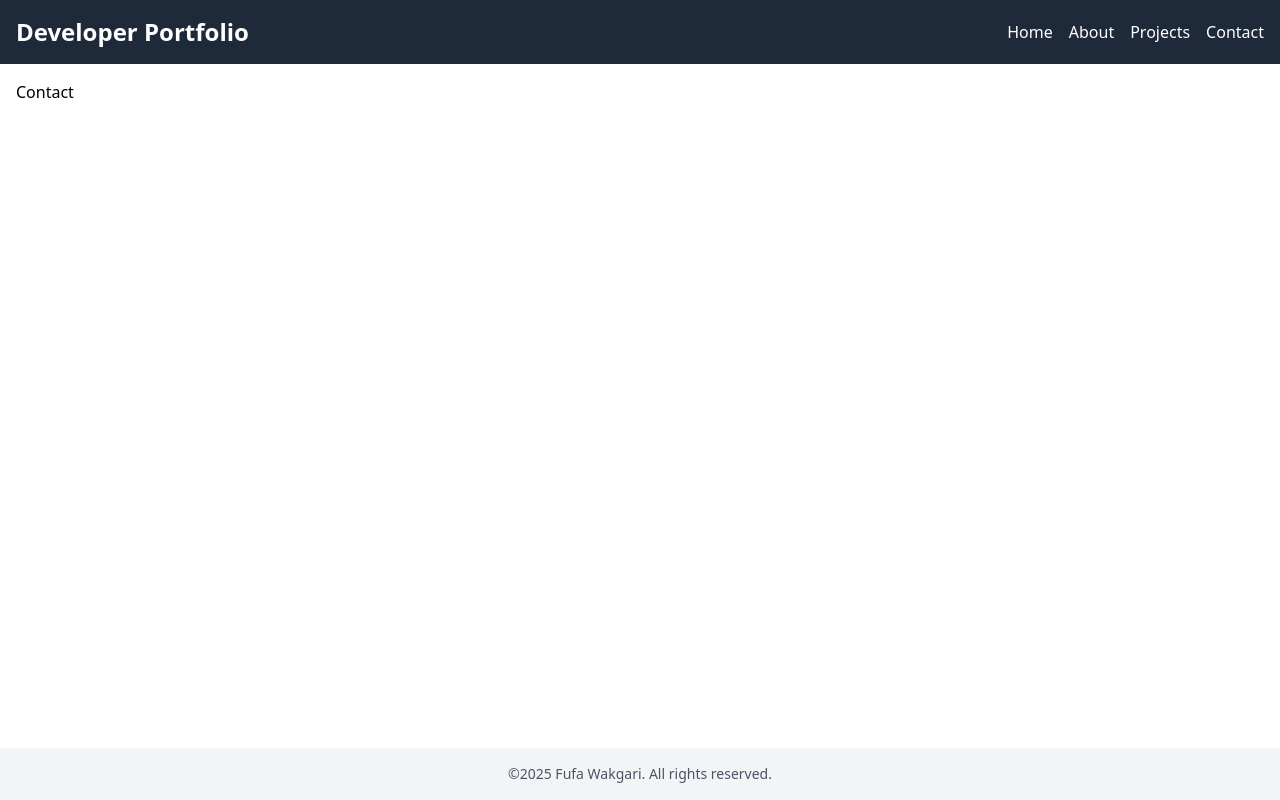
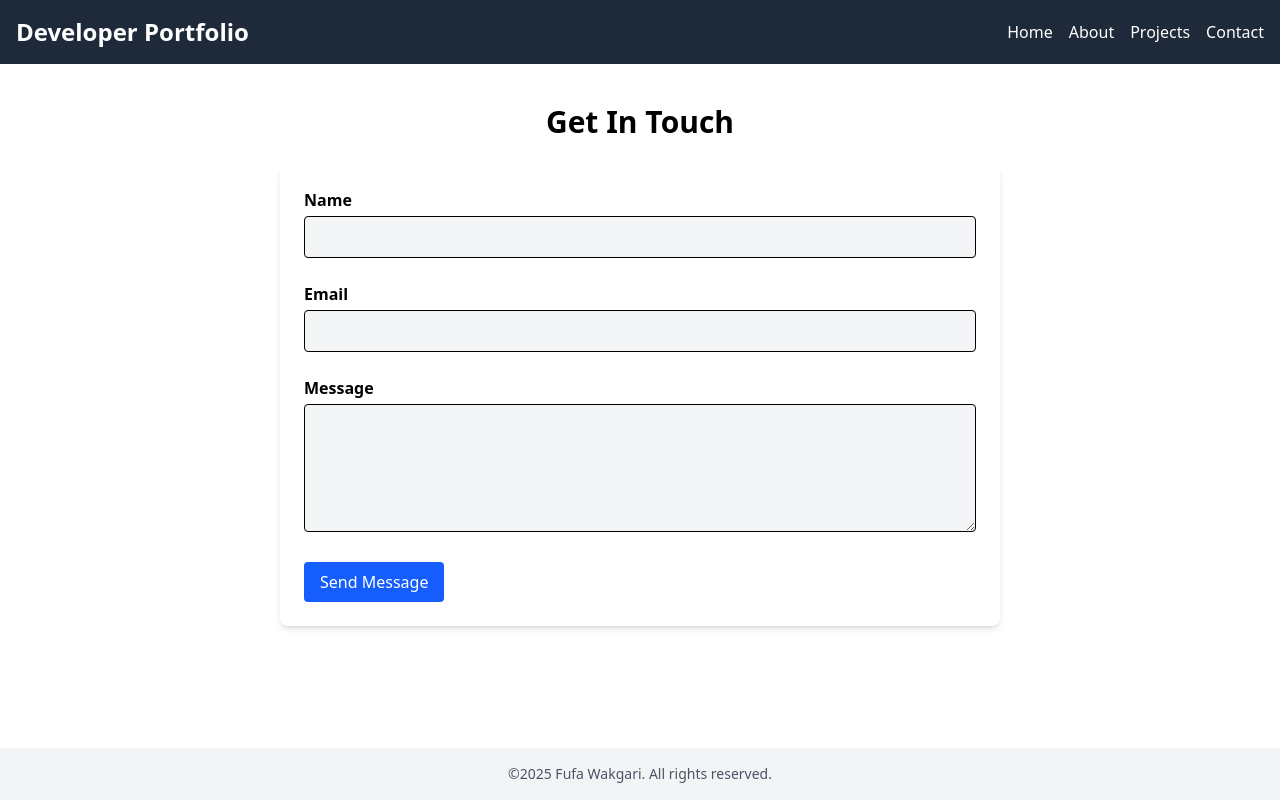
Before and after one commit to fufex3934/nextjs-dev-portifolio, a Next.js app: page /contact in a window 1280 px wide. Built offline with nearby package versions, Linux system fonts and the light colour scheme.

Commit message:
home page

```diff
--- a/src/app/contact/page.tsx
+++ b/src/app/contact/page.tsx
@@ -1,9 +1,77 @@
-import React from 'react'
+"use client"
 
-const Contact = () => {
+import { useState } from "react";
+
+export default function ContactPage() {
+  const [formData, setFormData] = useState({
+    name: "",
+    email: "",
+    message: ""
+  });
+
+  const handleChange = (e: React.ChangeEvent<HTMLInputElement | HTMLTextAreaElement>) => {
+    setFormData({
+      ...formData,
+      [e.target.name]: e.target.value
+    });
+  };
+
+  const handleSubmit = (e: React.FormEvent) => {
+    e.preventDefault();
+    console.log("Submitted Data:", formData);
+    // You can connect this to EmailJS, Formspree, or a backend API.
+  };
+
   return (
-    <div>Contact</div>
-  )
+    <section className="max-w-3xl mx-auto p-6">
+      <h2 className="text-3xl font-bold mb-6 text-center">Get In Touch</h2>
+
+      <form onSubmit={handleSubmit} className="space-y-6 bg-white  shadow-md p-6 rounded-lg">
+        <div>
+          <label className="block mb-1 font-semibold" htmlFor="name">Name</label>
+          <input
+            className="w-full p-2 border rounded bg-gray-100  dark:text-white"
+            type="text"
+            id="name"
+            name="name"
+            required
+            value={formData.name}
+            onChange={handleChange}
+          />
+        </div>
+
+        <div>
+          <label className="block mb-1 font-semibold" htmlFor="email">Email</label>
+          <input
+            className="w-full p-2 border rounded bg-gray-100  dark:text-white"
+            type="email"
+            id="email"
+            name="email"
+            required
+            value={formData.email}
+            onChange={handleChange}
+          />
+        </div>
+
+        <div>
+          <label className="block mb-1 font-semibold" htmlFor="message">Message</label>
+          <textarea
+            className="w-full p-2 border rounded h-32 bg-gray-100  dark:text-white"
+            id="message"
+            name="message"
+            required
+            value={formData.message}
+            onChange={handleChange}
+          ></textarea>
+        </div>
+
+        <button
+          type="submit"
+          className="bg-blue-600 hover:bg-blue-700 text-white px-4 py-2 rounded transition-all"
+        >
+          Send Message
+        </button>
+      </form>
+    </section>
+  );
 }
-
-export default Contact
--- a/src/app/page.tsx
+++ b/src/app/page.tsx
@@ -1,10 +1,45 @@
+"use client";
+
 import Image from "next/image";
+import Link from "next/link";
 
-export default function Home() {
+export default function HomePage() {
   return (
-    <section className="text-center mt-10">
-      <h1 className="text-4xl font-bold">Hi, I'm Fufa!</h1>
-      <p className="mt-4 text-lg text-gray-600">Software Developer | React | Next.js </p>
+    <section className="flex flex-col-reverse lg:flex-row items-center justify-between max-w-6xl mx-auto px-6 py-12">
+      <div className="flex-1 text-center lg:text-left">
+        <h1 className="text-4xl md:text-5xl font-extrabold mb-4">
+          Hi, I'm <span className="text-blue-400 ">Fufa</span>
+        </h1>
+        <p className="text-lg text-gray-600 mb-6">
+          A passionate full-stack developer who loves building clean, efficient,
+          and user-friendly applications using React, Node.js, and modern web
+          technologies.
+        </p>
+        <div className="flex flex-col sm:flex-row gap-4 justify-center lg:justify-start">
+          <Link
+            href="/projects"
+            className="bg-blue-600 hover:bg-blue-700 text-white px-6 py-3 rounded-md font-medium transition"
+          >
+            View Projects
+          </Link>
+          <Link
+            href="/contact"
+            className="border border-blue-600 text-blue-600 hover:bg-blue-50 0 px-6 py-3 rounded-md font-medium transition"
+          >
+            Contact Me
+          </Link>
+        </div>
+      </div>
+
+      <div className="flex-1 mb-10 lg:mb-0 flex justify-center">
+        <Image
+          src="/favicon.png"
+          alt="Profile picture"
+          width={300}
+          height={300}
+          className="rounded-full shadow-lg border-4 border-blue-400"
+        />
+      </div>
     </section>
   );
 }
```
